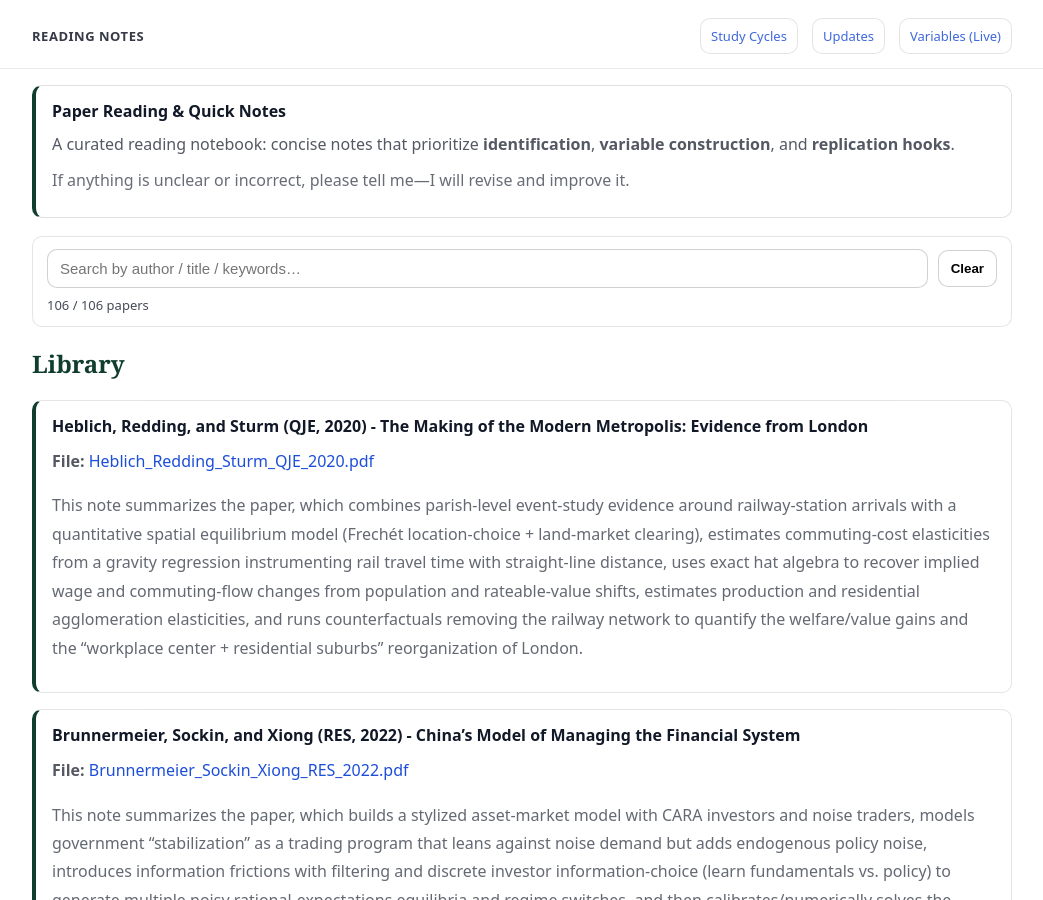
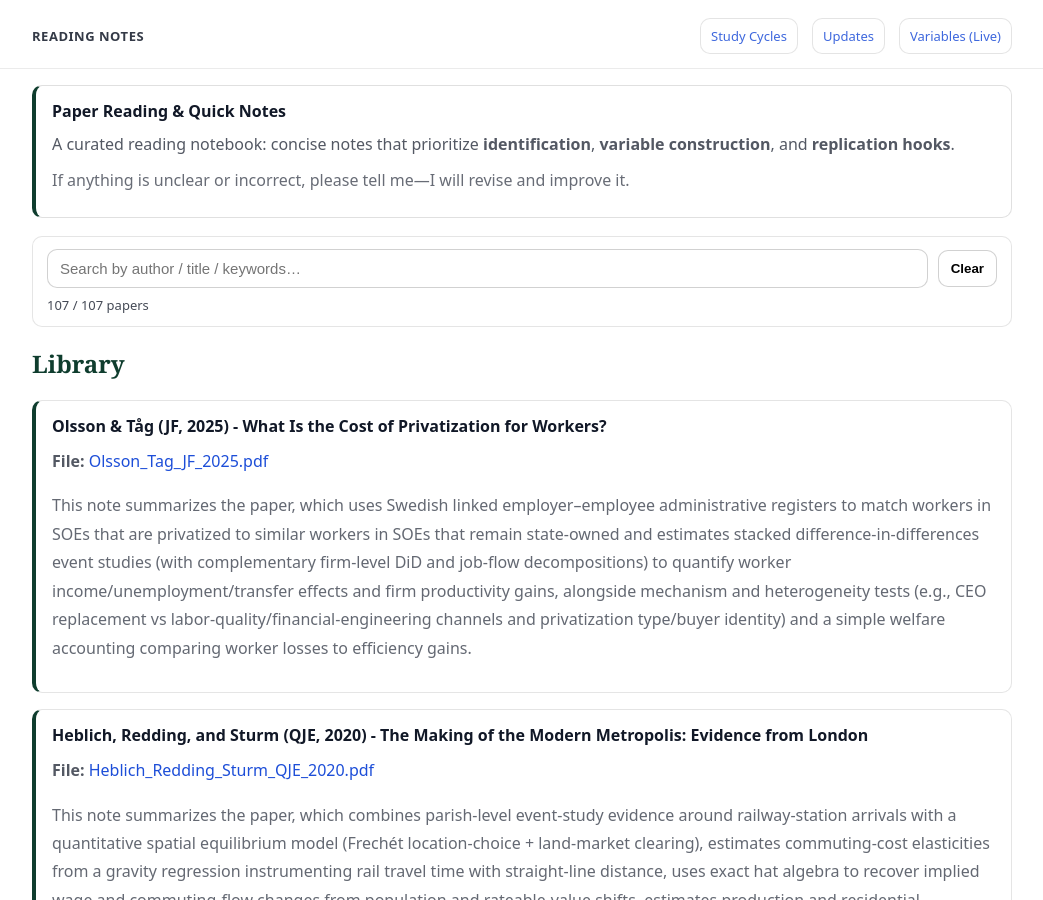
Before and after one commit to yaxinzn/study-archive, a Jekyll site: the page built from reading/index.md, in a window 1280 px wide and 900 px high. Shown: the whole window, without its empty margins (118-1161 px from the left). Built offline with Jekyll 4.4.1, drawn with Linux system fonts in a browser that asks for light colours.

Commit message:
Reading: add/update Olsson_Tag_JF_2025.pdf

```diff
--- a/_data/reading.yml
+++ b/_data/reading.yml
@@ -1,3 +1,7 @@
+- title: "Olsson & Tåg (JF, 2025) - What Is the Cost of Privatization for Workers?"
+  file: "Olsson_Tag_JF_2025.pdf"
+  desc: "This note summarizes the paper, which uses Swedish linked employer–employee administrative registers to match workers in SOEs that are privatized to similar workers in SOEs that remain state-owned and estimates stacked difference-in-differences event studies (with complementary firm-level DiD and job-flow decompositions) to quantify worker income/unemployment/transfer effects and firm productivity gains, alongside mechanism and heterogeneity tests (e.g., CEO replacement vs labor-quality/financial-engineering channels and privatization type/buyer identity) and a simple welfare accounting comparing worker losses to efficiency gains."
+
 - title: "Heblich, Redding, and Sturm (QJE, 2020) - The Making of the Modern Metropolis: Evidence from London"
   file: "Heblich_Redding_Sturm_QJE_2020.pdf"
   desc: "This note summarizes the paper, which combines parish-level event-study evidence around railway-station arrivals with a quantitative spatial equilibrium model (Frechét location-choice + land-market clearing), estimates commuting-cost elasticities from a gravity regression instrumenting rail travel time with straight-line distance, uses exact hat algebra to recover implied wage and commuting-flow changes from population and rateable-value shifts, estimates production and residential agglomeration elasticities, and runs counterfactuals removing the railway network to quantify the welfare/value gains and the “workplace center + residential suburbs” reorganization of London."
```
Also changed, not shown: 1 other file.
